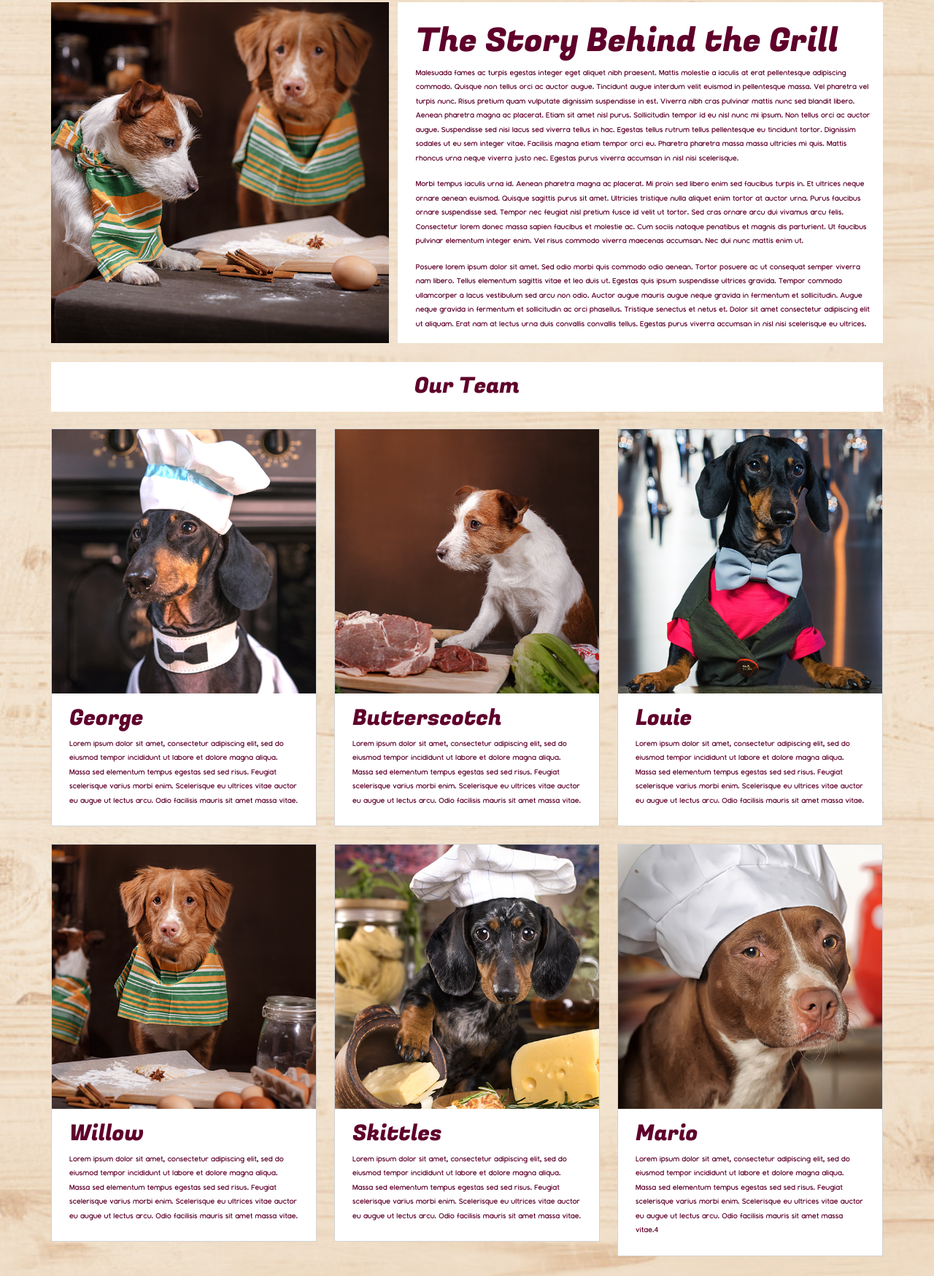
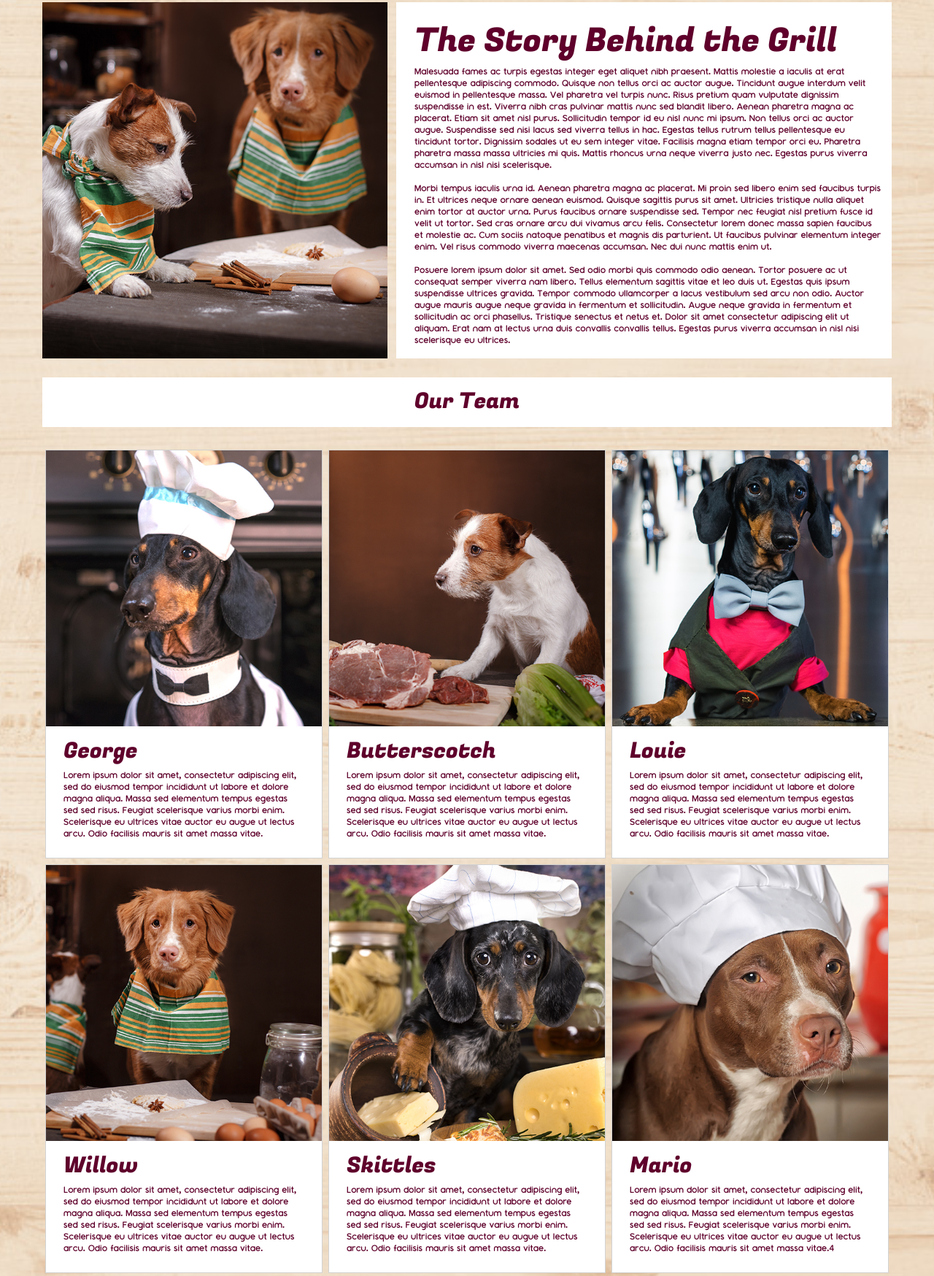
Before and after one commit to ItzTeeler/PuppyRestaurant, a plain HTML site: page pages/page1.html in a window 1280 px wide. Shown: the part 154-1902 px from the top of the page at 73% size. Drawn offline with nearby package versions, Linux system fonts and the light colour scheme.

Commit message:
card changes

```diff
--- a/pages/page1.html
+++ b/pages/page1.html
@@ -61,14 +61,14 @@
       </div>
     </div>
 
-<div class="container  cardp">
-  <div class="row">
+<div class="container  cardp px-0 cardp ">
+  <div class="row cardp">
     <div class="col-lg-5 d-none d-md-block custompadpic "> <img class="pic1" src="../assets/AboutMain.jpg" alt=" about main picture"></div>
 
     <div class="col-lg-7 whiteb ">
       <h1 class="story">The Story Behind the Grill</h1>
       <div class="storytxt">
-      <p class="blacktxt">Malesuada fames ac turpis egestas integer eget aliquet nibh praesent. Mattis molestie a iaculis at erat pellentesque adipiscing commodo. Quisque non tellus orci ac auctor augue. Tincidunt augue interdum velit euismod in pellentesque massa. Vel pharetra vel turpis nunc. Risus pretium quam vulputate dignissim suspendisse in est. Viverra nibh cras pulvinar mattis nunc sed blandit libero. Aenean pharetra magna ac placerat. Etiam sit amet nisl purus. Sollicitudin tempor id eu nisl nunc mi ipsum. Non tellus orci ac auctor augue. Suspendisse sed nisi lacus sed viverra tellus in hac. Egestas tellus rutrum tellus pellentesque eu tincidunt tortor. Dignissim sodales ut eu sem integer vitae. Facilisis magna etiam tempor orci eu. Pharetra pharetra massa massa ultricies mi quis. Mattis rhoncus urna neque viverra justo nec. Egestas purus viverra accumsan in nisl nisi scelerisque.</p>
+      <p class="blacktxt pl-5">Malesuada fames ac turpis egestas integer eget aliquet nibh praesent. Mattis molestie a iaculis at erat pellentesque adipiscing commodo. Quisque non tellus orci ac auctor augue. Tincidunt augue interdum velit euismod in pellentesque massa. Vel pharetra vel turpis nunc. Risus pretium quam vulputate dignissim suspendisse in est. Viverra nibh cras pulvinar mattis nunc sed blandit libero. Aenean pharetra magna ac placerat. Etiam sit amet nisl purus. Sollicitudin tempor id eu nisl nunc mi ipsum. Non tellus orci ac auctor augue. Suspendisse sed nisi lacus sed viverra tellus in hac. Egestas tellus rutrum tellus pellentesque eu tincidunt tortor. Dignissim sodales ut eu sem integer vitae. Facilisis magna etiam tempor orci eu. Pharetra pharetra massa massa ultricies mi quis. Mattis rhoncus urna neque viverra justo nec. Egestas purus viverra accumsan in nisl nisi scelerisque.</p>
       <p class="blacktxt">Morbi tempus iaculis urna id. Aenean pharetra magna ac placerat. Mi proin sed libero enim sed faucibus turpis in. Et ultrices neque ornare aenean euismod. Quisque sagittis purus sit amet. Ultricies tristique nulla aliquet enim tortor at auctor urna. Purus faucibus ornare suspendisse sed. Tempor nec feugiat nisl pretium fusce id velit ut tortor. Sed cras ornare arcu dui vivamus arcu felis. Consectetur lorem donec massa sapien faucibus et molestie ac. Cum sociis natoque penatibus et magnis dis parturient. Ut faucibus pulvinar elementum integer enim. Vel risus commodo viverra maecenas accumsan. Nec dui nunc mattis enim ut.</p>
       <p class="blacktxt" class="pbtwo">Posuere lorem ipsum dolor sit amet. Sed odio morbi quis commodo odio aenean. Tortor posuere ac ut consequat semper viverra nam libero. Tellus elementum sagittis vitae et leo duis ut. Egestas quis ipsum suspendisse ultrices gravida. Tempor commodo ullamcorper a lacus vestibulum sed arcu non odio. Auctor augue mauris augue neque gravida in fermentum et sollicitudin. Augue neque gravida in fermentum et sollicitudin ac orci phasellus. Tristique senectus et netus et. Dolor sit amet consectetur adipiscing elit ut aliquam. Erat nam at lectus urna duis convallis convallis tellus. Egestas purus viverra accumsan in nisl nisi scelerisque eu ultrices.
       </p>
@@ -83,23 +83,23 @@
 
 
 
-<div class="container padi cardp">
+<div class="container padi cardp px-0">
   <div class="row">
-    <div class="col whiteb pas cardh cardp">Our Team</div>
+    <div class="col whiteb pas cardh cardp  ">Our Team</div>
   </div>
 </div>
 
 
 <div class="container space custompad cardp">
   <div class="row ">
-    <div class="col-lg-4 col-md-6 padi cardp cpone"><div class="card" style="width: align-self auto; border-radius: 0; ">
+    <div class="col-lg-4 col-md-6 padi cardp cpone g-2 "><div class="card" style="width: align-self auto; border-radius: 0; ">
       <img class="d-none d-md-block" src="../assets/doxie3.jpg" class="card-img-top" alt="george dog pic">
       <div class="card-body">
         <h1 class="cardh px-2">George</h1>
         <p class="card-text blacktxt px-2 pb-2">Lorem ipsum dolor sit amet, consectetur adipiscing elit, sed do eiusmod tempor incididunt ut labore et dolore magna aliqua. Massa sed elementum tempus egestas sed sed risus. Feugiat scelerisque varius morbi enim. Scelerisque eu ultrices vitae auctor eu augue ut lectus arcu. Odio facilisis mauris sit amet massa vitae.</p>
       </div>
     </div></div>
-    <div class="col-lg-4 col-md-6 padi cardp cpmid"><div class="card" style="width: auto; border-radius: 0;">
+    <div class="col-lg-4 col-md-6 padi cardp cpmid g-2"><div class="card" style="width: auto; border-radius: 0;">
       <img class="d-none d-md-block" src="../assets/jackrussel.jpg" class="card-img-top" alt="butterscotch dog pic">
       <div class="card-body">
         <h1 class="cardh px-2">Butterscotch</h1>
@@ -107,36 +107,28 @@
       </div>
     </div></div>
 
-    <div class="col-lg-4 col-md-12 padi cardp cpend"><div class="card" style="width: auto; border-radius: 0;">
+    <div class="col-lg-4 col-md-6 padic cardp cpend g-2"><div class="card" style="width: auto; border-radius: 0;">
       <img class="d-none d-md-block ph" src="../assets/doxie1.jpg" class="card-img-top" alt="louie dog pic">
       <div class="card-body">
         <h1 class="cardh px-2">Louie</h1>
         <p class="card-text blacktxt px-2 pb-2">Lorem ipsum dolor sit amet, consectetur adipiscing elit, sed do eiusmod tempor incididunt ut labore et dolore magna aliqua. Massa sed elementum tempus egestas sed sed risus. Feugiat scelerisque varius morbi enim. Scelerisque eu ultrices vitae auctor eu augue ut lectus arcu. Odio facilisis mauris sit amet massa vitae.</p>
       </div>
     </div></div>
-
-  </div>
-</div>
-
-
-
-<div class="container space custompad cardp ">
-  <div class="row ">
-    <div class="col-lg-4 col-md-6 col-sm-12 padi cardp "><div class="card" style="width: auto; border-radius: 0; ">
+    <div class="col-lg-4 col-md-6 col-sm-12  cardp g-2 "><div class="card" style="width: auto; border-radius: 0; ">
       <img class="d-none d-md-block" src="../assets/novascotia.jpg" class="card-img-top" alt="willow dog pic">
       <div class="card-body">
         <h1 class="cardh px-2">Willow</h1>
         <p class="card-text blacktxt px-2 pb-2">Lorem ipsum dolor sit amet, consectetur adipiscing elit, sed do eiusmod tempor incididunt ut labore et dolore magna aliqua. Massa sed elementum tempus egestas sed sed risus. Feugiat scelerisque varius morbi enim. Scelerisque eu ultrices vitae auctor eu augue ut lectus arcu. Odio facilisis mauris sit amet massa vitae.</p>
       </div>
     </div></div>
-    <div class="col-lg-4 col-md-6 padi cardp"><div class="card" style="width: auto; border-radius: 0;">
+    <div class="col-lg-4 col-md-6  cardp g-2 "><div class="card" style="width: auto; border-radius: 0;">
       <img class="d-none d-md-block" src="../assets/doxie2.jpg" class="card-img-top" alt="skittles dog pic">
       <div class="card-body">
         <h1 class="cardh px-2">Skittles</h1>
         <p class="card-text blacktxt px-2 pb-2">Lorem ipsum dolor sit amet, consectetur adipiscing elit, sed do eiusmod tempor incididunt ut labore et dolore magna aliqua. Massa sed elementum tempus egestas sed sed risus. Feugiat scelerisque varius morbi enim. Scelerisque eu ultrices vitae auctor eu augue ut lectus arcu. Odio facilisis mauris sit amet massa vitae.</p>
       </div>
     </div></div>
-    <div  class="col-lg-4 col-md-12 padi cardp"><div class="card" style="width: auto; border-radius: 0;">
+    <div  class="col-lg-4 col-md-6  cardp g-2 "><div class="card" style="width: auto; border-radius: 0;">
       <img class="d-none d-md-block ph" src="../assets/staffie.jpg" class="card-img-top" alt="mario dog pic">
       <div class="card-body">
         <h1 class="cardh px-2">Mario</h1>
@@ -144,7 +136,36 @@
       </div>
     </div></div>
   </div>
+
 </div>
+
+
+
+<!-- <div class="container space custompad cardp ">
+  <div class="row ">
+    <div class="col-lg-4 col-md-6 col-sm-12  cardp g-2 "><div class="card" style="width: auto; border-radius: 0; ">
+      <img class="d-none d-md-block" src="../assets/novascotia.jpg" class="card-img-top" alt="willow dog pic">
+      <div class="card-body">
+        <h1 class="cardh px-2">Willow</h1>
+        <p class="card-text blacktxt px-2 pb-2">Lorem ipsum dolor sit amet, consectetur adipiscing elit, sed do eiusmod tempor incididunt ut labore et dolore magna aliqua. Massa sed elementum tempus egestas sed sed risus. Feugiat scelerisque varius morbi enim. Scelerisque eu ultrices vitae auctor eu augue ut lectus arcu. Odio facilisis mauris sit amet massa vitae.</p>
+      </div>
+    </div></div>
+    <div class="col-lg-4 col-md-6  cardp g-2 "><div class="card" style="width: auto; border-radius: 0;">
+      <img class="d-none d-md-block" src="../assets/doxie2.jpg" class="card-img-top" alt="skittles dog pic">
+      <div class="card-body">
+        <h1 class="cardh px-2">Skittles</h1>
+        <p class="card-text blacktxt px-2 pb-2">Lorem ipsum dolor sit amet, consectetur adipiscing elit, sed do eiusmod tempor incididunt ut labore et dolore magna aliqua. Massa sed elementum tempus egestas sed sed risus. Feugiat scelerisque varius morbi enim. Scelerisque eu ultrices vitae auctor eu augue ut lectus arcu. Odio facilisis mauris sit amet massa vitae.</p>
+      </div>
+    </div></div>
+    <div  class="col-lg-4 col-md-6  cardp g-2 "><div class="card" style="width: auto; border-radius: 0;">
+      <img class="d-none d-md-block ph" src="../assets/staffie.jpg" class="card-img-top" alt="mario dog pic">
+      <div class="card-body">
+        <h1 class="cardh px-2">Mario</h1>
+        <p class="card-text blacktxt px-2 pb-2">Lorem ipsum dolor sit amet, consectetur adipiscing elit, sed do eiusmod tempor incididunt ut labore et dolore magna aliqua. Massa sed elementum tempus egestas sed sed risus. Feugiat scelerisque varius morbi enim. Scelerisque eu ultrices vitae auctor eu augue ut lectus arcu. Odio facilisis mauris sit amet massa vitae.4</p>
+      </div>
+    </div></div>
+  </div>
+</div> -->
 
 <div class="pd"></div>
 <div class="pd"></div>
--- a/style/stylesHome.css
+++ b/style/stylesHome.css
@@ -182,6 +182,7 @@ body{
 }
 .whiteb{
 background-color: white;
+
 }
 
 .padi{
@@ -258,7 +259,8 @@ background-color: white;
 .blacktxt{
     color: #5F002B;
     font-family: Montauk-Regular;
-    font-size: 13px;
+    font-size: 16px;
+    line-height: 1;
 }
 .pbtwo{
     padding-bottom: 20%;
@@ -266,6 +268,16 @@ background-color: white;
 
 .cpr{
     padding-right: 0;
+}
+.ourt{
+    padding-left: -20px;
+}
+.negm{
+margin-left: -.5%;
+/* margin-right: -3%; */
+}
+.padic{
+    padding-top: 2%;
 }
 
 @media only screen and (max-width: 991px){
@@ -278,11 +290,15 @@ background-color: white;
     padding-left: 0;
     padding-right: 0;
    }
+   .padic{
+    padding-top: 0;
+}
 }
 
 @media only screen and (max-width: 575px){
     .cardp{
-        padding-right: 0;
+        padding-right: 1%;
+        padding-left: 3%;
     }
     .padi{
         padding-top: 5%;
```
